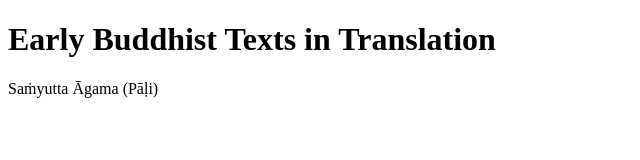
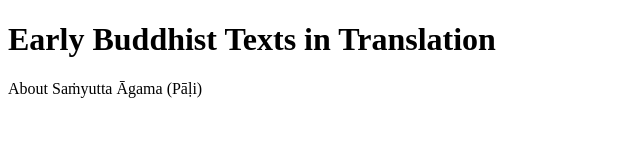
Before and after one commit to suttanta/suttanta.github.io, a plain HTML site: page index.html in a window 1280 px wide. Shown: the full height of the page, 0-640 px from the left. Drawn offline with Linux system fonts and the light colour scheme.

Commit message:
Update index.html

```diff
--- a/index.html
+++ b/index.html
@@ -2,6 +2,9 @@
 <html>
 <body>
 <h1>Early Buddhist Texts in Translation</h1>
-<p>Saṁyutta Āgama (Pāḷi)</p>
+<p>
+  About
+  Saṁyutta Āgama (Pāḷi)
+</p>
 </body>
 </html>
```
